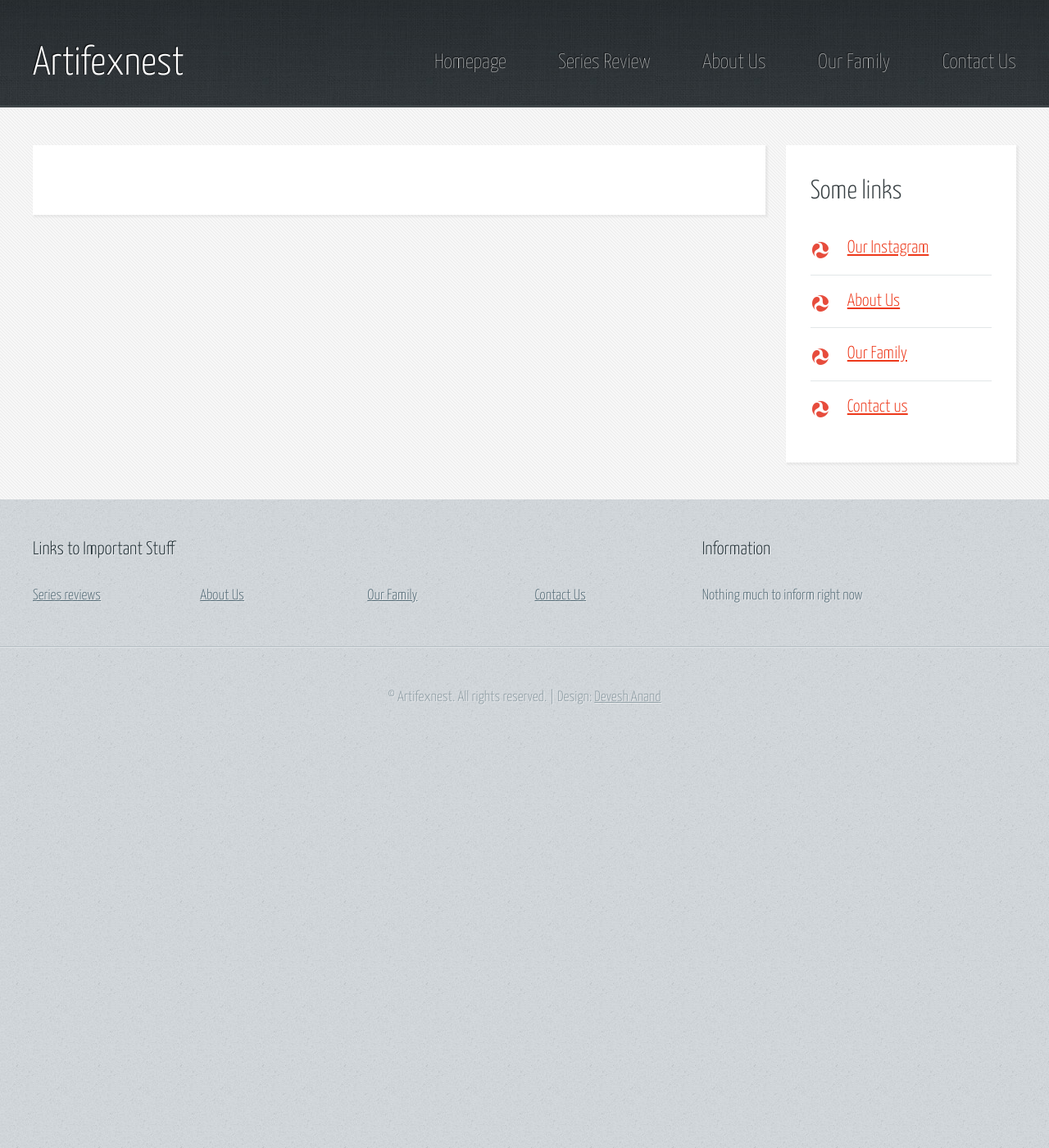
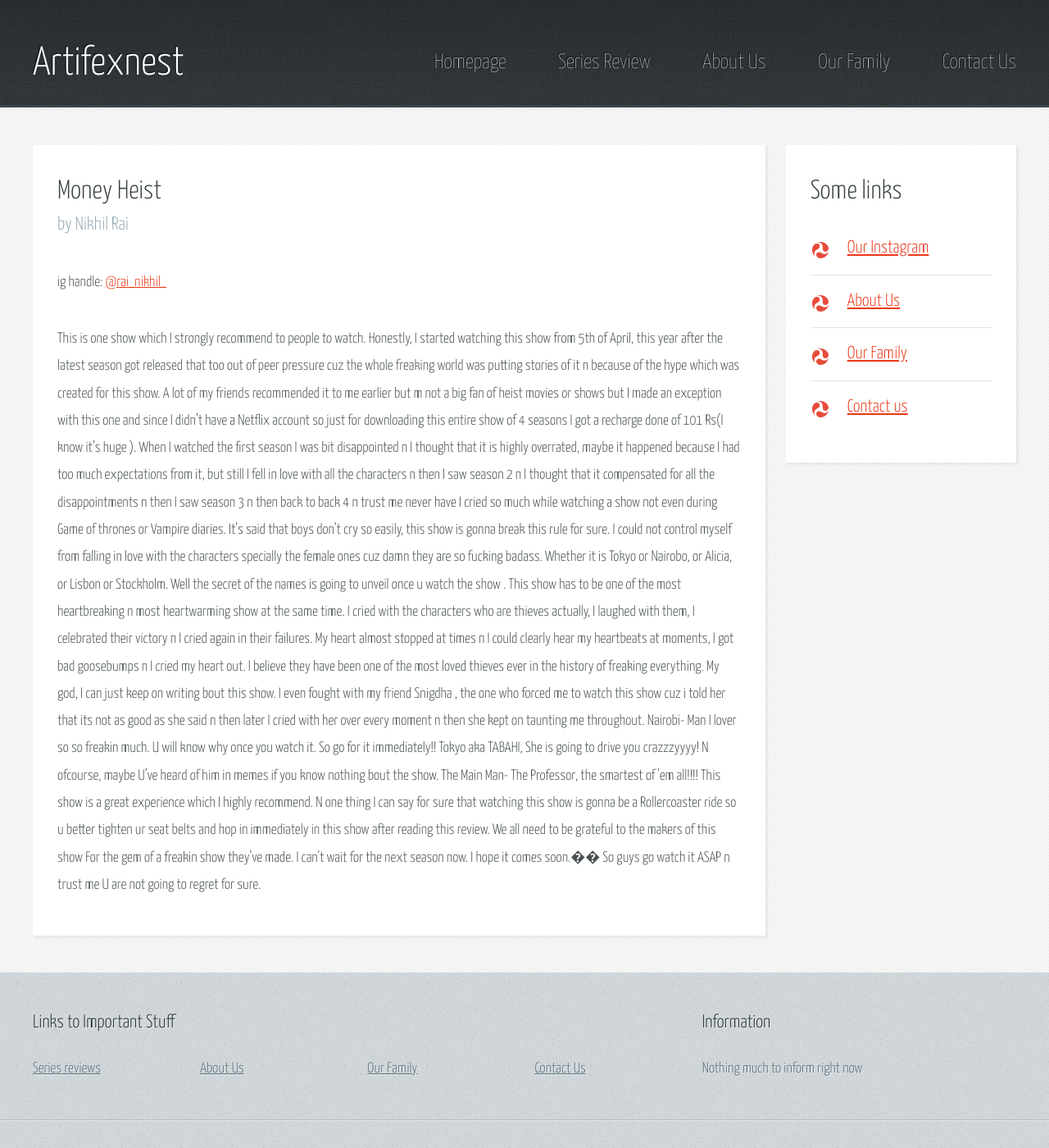
Before and after one commit to artifexnest/artifexnest.github.io, a Jekyll site: the page built from revs/nikhilrai.md, in a window 1280 px wide and 1400 px high. Shown: the whole window at 82% size. Built offline with Jekyll 4.4.1, drawn with Linux system fonts in a browser that asks for light colours.

Commit message:
Reviews done

```diff
--- a/revs/nikhilrai.md
+++ b/revs/nikhilrai.md
@@ -1,6 +1,38 @@
 ---
 layout: twocolumn1
-title:
-subtitle: by
-permalink:
+title: Money Heist
+subtitle: by Nikhil Rai
 ---
+ig handle: <a href="https://www.instagram.com/rai_nikhil_" target="_blank">@rai_nikhil_</a>
+
+This is one show which I strongly recommend to people to watch. Honestly, I started watching
+this show from 5th of April, this year after the latest season got released that too out of peer
+pressure cuz the whole freaking world was putting stories of it n because of the hype which was
+created for this show. A lot of my friends recommended it to me earlier but m not a big fan of
+heist movies or shows but I made an exception with this one and since I didn’t have a Netflix
+account so just for downloading this entire show of 4 seasons I got a recharge done of 101 Rs(I
+know it’s huge ). When I watched the first season I was bit disappointed n I thought that it is
+highly overrated, maybe it happened because I had too much expectations from it, but still I fell
+in love with all the characters n then I saw season 2 n I thought that it compensated for all the
+disappointments n then I saw season 3 n then back to back 4 n trust me never have I cried so
+much while watching a show not even during Game of thrones or Vampire diaries. It’s said that
+boys don’t cry so easily, this show is gonna break this rule for sure. I could not control myself
+from falling in love with the characters specially the female ones cuz damn they are so fucking
+badass. Whether it is Tokyo or Nairobo, or Alicia, or Lisbon or Stockholm. Well the secret of the
+names is going to unveil once u watch the show . This show has to be one of the most
+heartbreaking n most heartwarming show at the same time. I cried with the characters who are
+thieves actually, I laughed with them, I celebrated their victory n I cried again in their failures. My
+heart almost stopped at times n I could clearly hear my heartbeats at moments, I got bad
+goosebumps n I cried my heart out. I believe they have been one of the most loved thieves ever
+in the history of freaking everything. My god, I can just keep on writing bout this show. I even
+fought with my friend Snigdha , the one who forced me to watch this show cuz i told her that its
+not as good as she said n then later I cried with her over every moment n then she kept on
+taunting me throughout. Nairobi- Man I lover so so freakin much. U will know why once you
+watch it. So go for it immediately!! Tokyo aka TABAHI, She is going to drive you crazzzyyyy! N
+ofcourse, maybe U’ve heard of him in memes if you know nothing bout the show. The Main Man-
+The Professor, the smartest of &#39;em all!!!! This show is a great experience which I highly
+recommend. N one thing I can say for sure that watching this show is gonna be a Rollercoaster
+ride so u better tighten ur seat belts and hop in immediately in this show after reading this review.
+We all need to be grateful to the makers of this show For the gem of a freakin show they’ve
+made. I can&#39;t wait for the next season now. I hope it comes soon.�� So guys go watch it ASAP n
+trust me U are not going to regret for sure.
```
Also changed, not shown: _posts/2020-04-17-series_reviews_april2020.md (+4 -0 lines), revs/ayushanand.md (+0 -1 lines), revs/devanshshukla.md (+4 -3 lines), revs/rissingh.md (+6 -3 lines), revs/tanmaytrivedi.md (+19 -3 lines).
